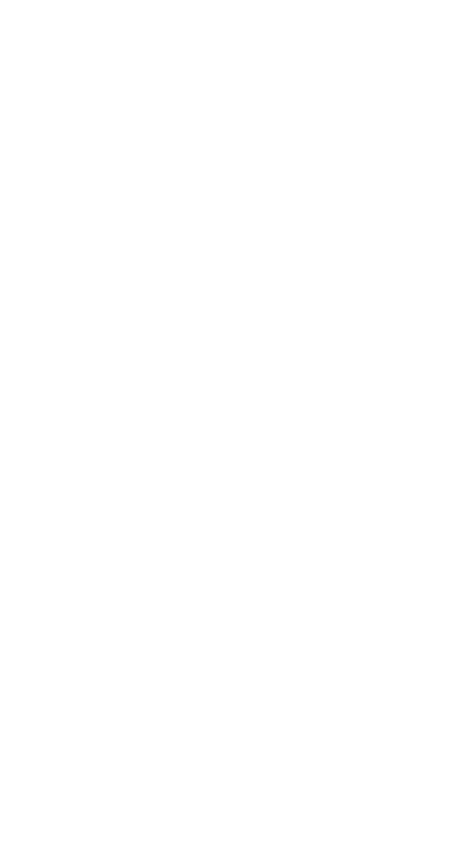
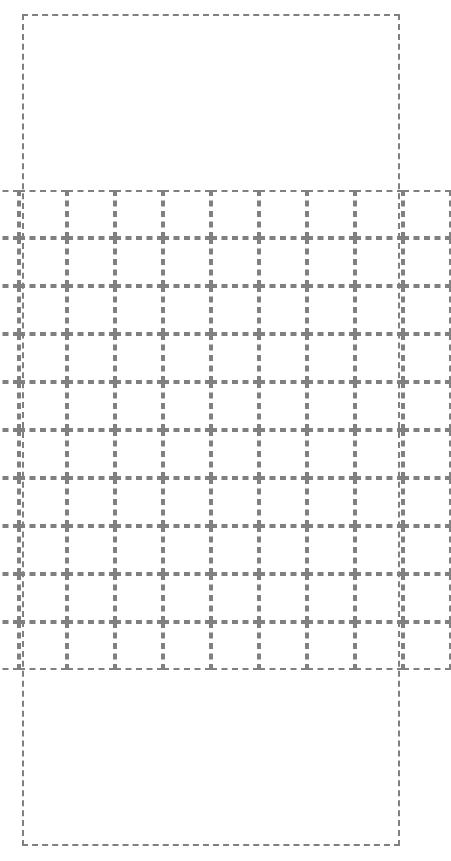
Before and after one commit to emin2pac1/etch-a-sketch, a plain HTML site: page index.html in a window 390 px wide. Shown: the whole page, 451 px wide, since content can reach past the window. Drawn offline with Linux system fonts and the light colour scheme.

Commit message:
Added visual markup of main elements

```diff
--- a/app.js
+++ b/app.js
@@ -0,0 +1,26 @@
+const containerDiv = document.querySelector('.container');
+
+function createGrid (gridNumber) {
+    let gridArea = gridNumber * gridNumber;
+    for (let i = 1; i <= gridArea; i++) {
+
+        const gridItem = document.createElement('div');
+        containerDiv.style.gridTemplateColumns = `repeat(${gridNumber}, 3rem)`;
+        containerDiv.style.gridTemplateRows = `repeat(${gridNumber}, 3rem)`;
+        gridItem.style.padding = "5%";
+        gridItem.classList.add('gridcell');
+        containerDiv.appendChild(gridItem);
+    }
+
+}
+
+
+createGrid(10);
+
+const allCells = document.querySelectorAll(`.gridcell`);
+
+allCells.forEach(cell => {
+    cell.addEventListener('mouseover', function(){
+        cell.style.backgroundColor = "black";
+    })
+});
--- a/index.html
+++ b/index.html
@@ -8,12 +8,13 @@
     <script defer src="app.js"></script>
 </head>
 <body>
-    <div class="container">
 
-        <div class="top"></div>
-        <div class="mid"></div>
-        <div class="btm"></div>
+    <div class="wrapper">
 
-    </div>
+        <div class="container">
+        </div>
+
+</div>
+
 </body>
 </html>
--- a/style.css
+++ b/style.css
@@ -5,16 +5,18 @@ body{
 
 .container {
     display: grid;
-    grid-template-columns: 1fr 2fr 1fr;
-    grid-template-rows: 1fr 1fr 1fr;
+    justify-content: center;
+    align-content: center;
     gap: 0px 0px;
-    grid-auto-flow: row;
-    grid-template-areas:
-      ". top ."
-      ". mid ."
-      ". btm .";
     width: 100%;
     height: 100%;
+    border: 2px dashed grey;
+    margin: 0.9rem 0.9rem;
+  }
+
+  .gridcell{
+    border: 2px dashed grey;
+
   }
 
   .top{
@@ -34,19 +36,3 @@ body{
     justify-self: center;
     align-self: center;
 }
-
-@media screen and (max-width: 420px) {
-    .container {
-        display: grid;
-        grid-template-columns: 2fr;
-        grid-template-rows: 10% 80% 10%;
-        gap: 0px 0px;
-        grid-auto-flow: row;
-        grid-template-areas:
-          "top"
-          "mid"
-          "btm";
-        width: 100%;
-        height: 100%;
-      }
-}
```
